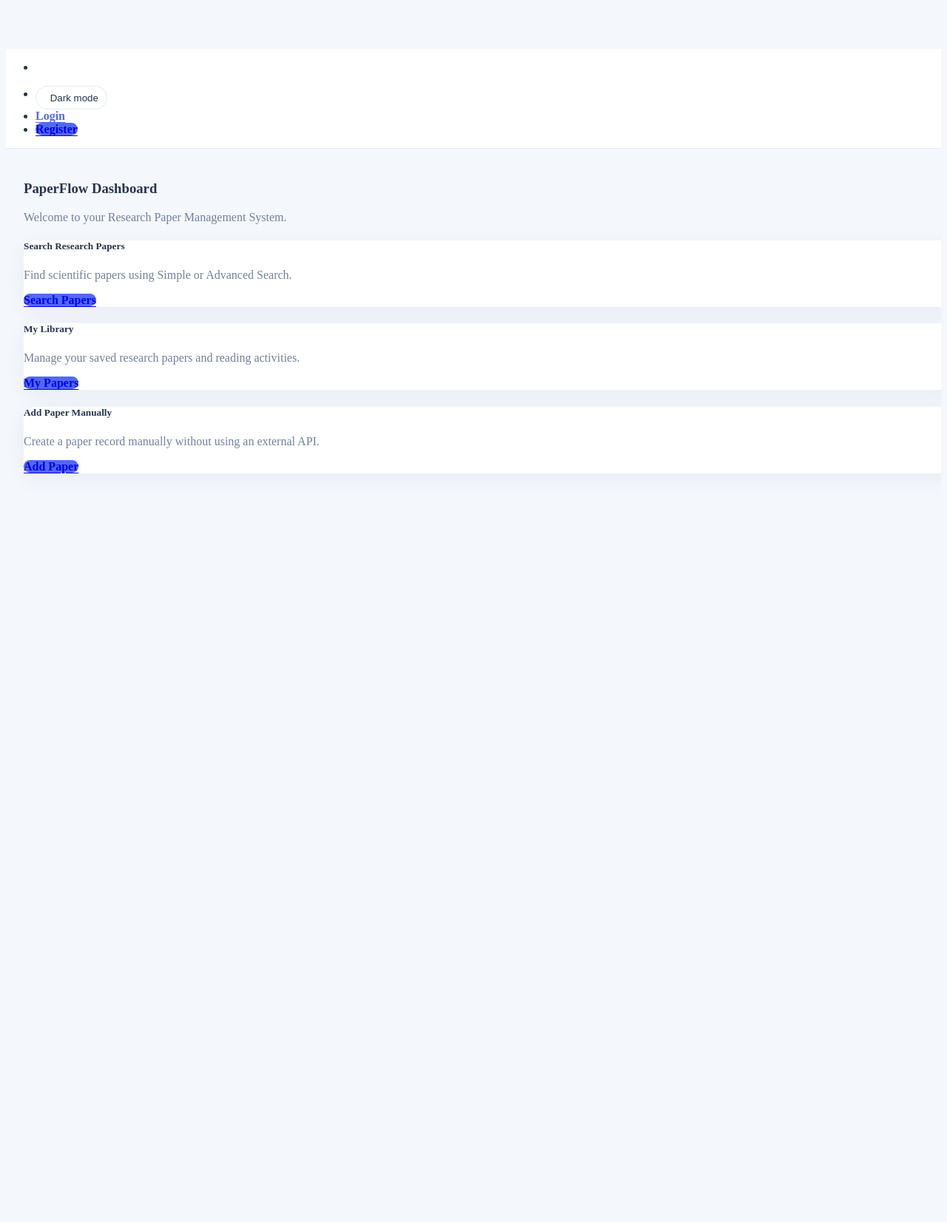
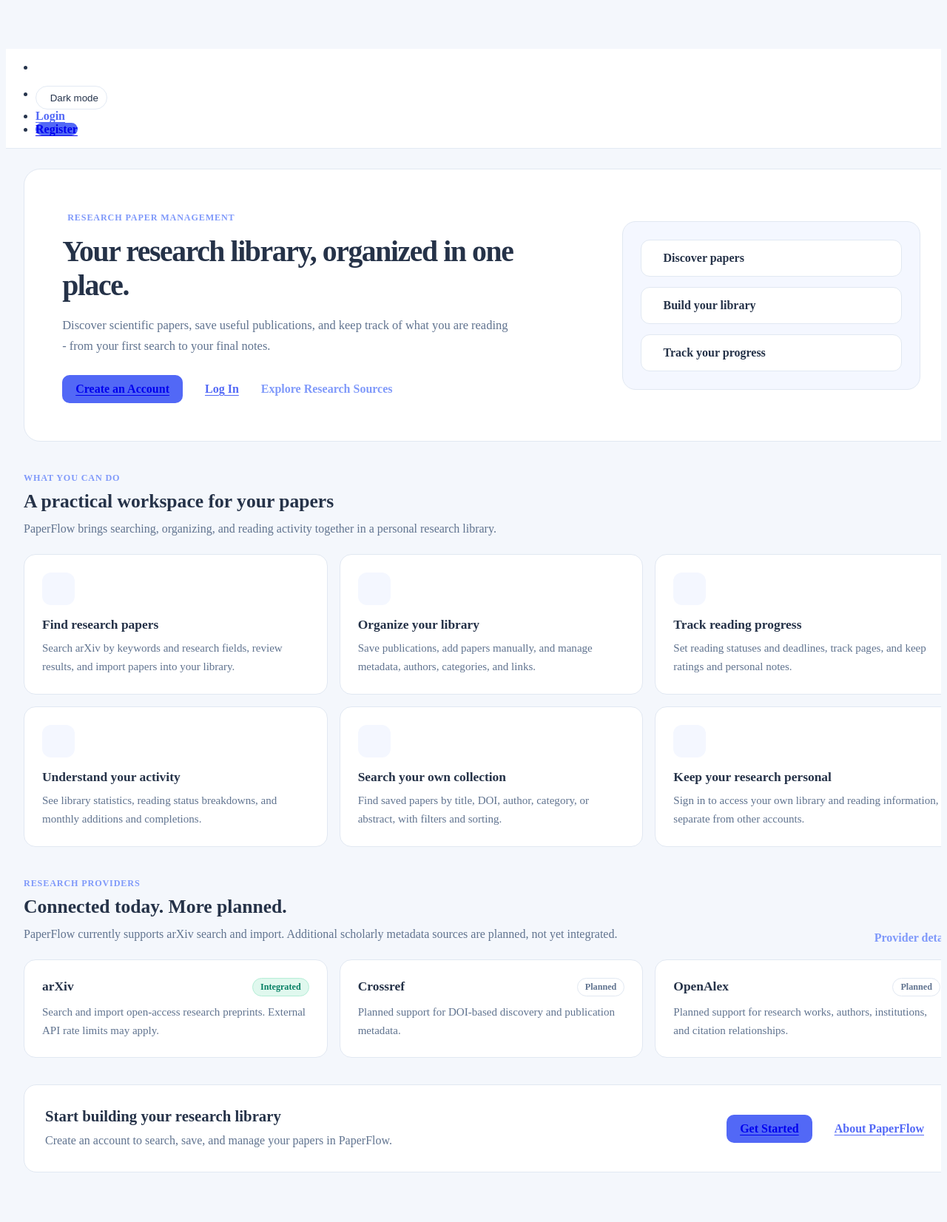
Before and after one commit to ninovvas/paperFlow-asp-net-core-app, an ASP.NET Core app: page / in a window 1280 px wide. Shown: the part 1520-3172 px from the top of the page at 74% size. Run offline with ASP.NET Core 8, Linux system fonts and the light colour scheme.

Commit message:
Adapt the start page and the menüe if the user is not logged

```diff
--- a/PaperFlow.Web/Controllers/HomeController.cs
+++ b/PaperFlow.Web/Controllers/HomeController.cs
@@ -1,25 +1,32 @@
-using Microsoft.AspNetCore.Mvc;
-using PaperFlow.Web.Models;
-using System.Diagnostics;
-
 namespace PaperFlow.Web.Controllers
 {
+    using Microsoft.AspNetCore.Authorization;
+    using Microsoft.AspNetCore.Mvc;
+    using PaperFlow.Web.Models;
+    using System.Diagnostics;
+
     public class HomeController : Controller
     {
+        [AllowAnonymous]
         public IActionResult Index()
         {
-            return View();
+            if (User.Identity?.IsAuthenticated == true)
+                return RedirectToAction(nameof(Dashboard));
+
+            return View("Landing");
         }
 
-        public IActionResult Privacy()
+        [Authorize]
+        public IActionResult Dashboard() => View("Index");
+
+        [AllowAnonymous]
+        public IActionResult Privacy() => View();
+
+        [AllowAnonymous]
+        [ResponseCache(Duration = 0, Location = ResponseCacheLocation.None, NoStore = true)]
+        public IActionResult Error() => View(new ErrorViewModel
         {
-            return View();
-        }
-
-        [ResponseCache(Duration = 0, Location = ResponseCacheLocation.None, NoStore = true)]
-        public IActionResult Error()
-        {
-            return View(new ErrorViewModel { RequestId = Activity.Current?.Id ?? HttpContext.TraceIdentifier });
-        }
+            RequestId = Activity.Current?.Id ?? HttpContext.TraceIdentifier
+        });
     }
 }
--- a/PaperFlow.Web/Controllers/PaperSearchController.cs
+++ b/PaperFlow.Web/Controllers/PaperSearchController.cs
@@ -36,7 +36,7 @@
         // GET: /PaperSearch or /PaperSearch?execute=true&...
         // GET: /PaperSearch?searchId=<token> restores cached results.
         [HttpGet("")]
-        [AllowAnonymous]
+        [Authorize]
         public async Task<IActionResult> Index(
             [FromQuery] PaperSearchViewModel model,
             [FromQuery] bool execute = false,
@@ -180,8 +180,7 @@
                 model.Results = combined;
                 model.FailedSources = result.FailedSources;
 
-                // One request covers the same offset for each selected provider.
-                // Advance by the requested page size, NOT the de-duplicated count.
+                // One request covers the same offset for each selected provider. Advance by the requested page size, NOT the de-duplicated count.
                 // A partial failure must be retryable, not silently skipped.
                 if (result.FailedSources.Count > 0)
                 {
--- /dev/null
+++ b/PaperFlow.Web/Views/Home/Landing.cshtml
@@ -0,0 +1,63 @@
+@{
+    ViewData["Title"] = "Welcome to PaperFlow";
+}
+<link rel="stylesheet" href="~/css/paperflow-landing.css" asp-append-version="true" />
+
+<div class="pf-landing">
+    <section class="pf-landing-hero" aria-labelledby="landing-title">
+        <div class="pf-landing-hero-content">
+            <span class="pf-landing-eyebrow"><i class="ti ti-book-2" aria-hidden="true"></i> Research paper management</span>
+            <h1 id="landing-title">Your research library, organized in one place.</h1>
+            <p>Discover scientific papers, save useful publications, and keep track of what you are reading - from your first search to your final notes.</p>
+            <div class="pf-landing-actions">
+                <a class="btn btn-primary" asp-area="Identity" asp-page="/Account/Register"><i class="ti ti-user-plus me-1" aria-hidden="true"></i> Create an Account</a>
+                <a class="btn btn-outline-primary" asp-area="Identity" asp-page="/Account/Login">Log In</a>
+                <a class="pf-landing-text-link" asp-controller="ResearchSources" asp-action="Index">Explore Research Sources <i class="ti ti-arrow-right" aria-hidden="true"></i></a>
+            </div>
+        </div>
+        <div class="pf-landing-visual" aria-hidden="true">
+            <div class="pf-landing-mini-card"><i class="ti ti-search"></i><span>Discover papers</span></div>
+            <div class="pf-landing-mini-card"><i class="ti ti-bookmarks"></i><span>Build your library</span></div>
+            <div class="pf-landing-mini-card"><i class="ti ti-chart-bar"></i><span>Track your progress</span></div>
+        </div>
+    </section>
+
+    <section class="pf-landing-section" aria-labelledby="features-title">
+        <div class="pf-landing-section-head">
+            <div>
+                <span class="pf-landing-kicker">WHAT YOU CAN DO</span>
+                <h2 id="features-title">A practical workspace for your papers</h2>
+                <p>PaperFlow brings searching, organizing, and reading activity together in a personal research library.</p>
+            </div>
+        </div>
+        <div class="pf-landing-grid">
+            <article class="pf-landing-feature"><span class="pf-landing-feature-icon"><i class="ti ti-search"></i></span><h3>Find research papers</h3><p>Search arXiv by keywords and research fields, review results, and import papers into your library.</p></article>
+            <article class="pf-landing-feature"><span class="pf-landing-feature-icon"><i class="ti ti-books"></i></span><h3>Organize your library</h3><p>Save publications, add papers manually, and manage metadata, authors, categories, and links.</p></article>
+            <article class="pf-landing-feature"><span class="pf-landing-feature-icon"><i class="ti ti-book-2"></i></span><h3>Track reading progress</h3><p>Set reading statuses and deadlines, track pages, and keep ratings and personal notes.</p></article>
+            <article class="pf-landing-feature"><span class="pf-landing-feature-icon"><i class="ti ti-chart-bar"></i></span><h3>Understand your activity</h3><p>See library statistics, reading status breakdowns, and monthly additions and completions.</p></article>
+            <article class="pf-landing-feature"><span class="pf-landing-feature-icon"><i class="ti ti-filter"></i></span><h3>Search your own collection</h3><p>Find saved papers by title, DOI, author, category, or abstract, with filters and sorting.</p></article>
+            <article class="pf-landing-feature"><span class="pf-landing-feature-icon"><i class="ti ti-shield-lock"></i></span><h3>Keep your research personal</h3><p>Sign in to access your own library and reading information, separate from other accounts.</p></article>
+        </div>
+    </section>
+
+    <section class="pf-landing-section" aria-labelledby="providers-title">
+        <div class="pf-landing-section-head">
+            <div>
+                <span class="pf-landing-kicker">RESEARCH PROVIDERS</span>
+                <h2 id="providers-title">Connected today. More planned.</h2>
+                <p>PaperFlow currently supports arXiv search and import. Additional scholarly metadata sources are planned, not yet integrated.</p>
+            </div>
+            <a class="pf-landing-text-link" asp-controller="ResearchSources" asp-action="Index">Provider details <i class="ti ti-arrow-right" aria-hidden="true"></i></a>
+        </div>
+        <div class="pf-landing-provider-grid">
+            <article class="pf-landing-provider"><div class="pf-landing-provider-top"><h3>arXiv</h3><span class="pf-landing-state pf-landing-state-active">Integrated</span></div><p>Search and import open-access research preprints. External API rate limits may apply.</p></article>
+            <article class="pf-landing-provider"><div class="pf-landing-provider-top"><h3>Crossref</h3><span class="pf-landing-state">Planned</span></div><p>Planned support for DOI-based discovery and publication metadata.</p></article>
+            <article class="pf-landing-provider"><div class="pf-landing-provider-top"><h3>OpenAlex</h3><span class="pf-landing-state">Planned</span></div><p>Planned support for research works, authors, institutions, and citation relationships.</p></article>
+        </div>
+    </section>
+
+    <section class="pf-landing-cta">
+        <div><h2>Start building your research library</h2><p>Create an account to search, save, and manage your papers in PaperFlow.</p></div>
+        <div class="pf-landing-actions"><a class="btn btn-primary" asp-area="Identity" asp-page="/Account/Register">Get Started</a><a class="btn btn-outline-primary" asp-controller="About" asp-action="Index">About PaperFlow</a></div>
+    </section>
+</div>
--- a/PaperFlow.Web/Views/Shared/_Sidebar.cshtml
+++ b/PaperFlow.Web/Views/Shared/_Sidebar.cshtml
@@ -1,25 +1,60 @@
+@{
+    bool isSignedIn = User.Identity?.IsAuthenticated == true;
+}
+
 <div class="brand-logo d-flex align-items-center justify-content-between px-3 py-3">
     <a asp-controller="Home" asp-action="Index" class="text-decoration-none fw-semibold fs-5">PaperFlow</a>
-    <div class="close-btn d-xl-none d-block sidebartoggler cursor-pointer" id="sidebarCollapse"><i class="ti ti-x fs-6"></i></div>
+    <div class="close-btn d-xl-none d-block sidebartoggler cursor-pointer" id="sidebarCollapse">
+        <i class="ti ti-x fs-6"></i>
+    </div>
 </div>
-<nav class="sidebar-nav scroll-sidebar" data-simplebar="">
+
+<nav class="sidebar-nav scroll-sidebar" data-simplebar="" aria-label="Main navigation">
     <ul id="sidebarnav">
-        <li class="nav-small-cap"><span class="hide-menu">OVERVIEW</span></li>
-        <li class="sidebar-item"><a class="sidebar-link" asp-controller="Home" asp-action="Index"><i class="ti ti-layout-dashboard"></i><span class="hide-menu">Dashboard</span></a></li>
-        @if (User.Identity?.IsAuthenticated == true)
+        @if (isSignedIn)
         {
-            <li class="sidebar-item"><a class="sidebar-link" asp-controller="Statistics" asp-action="Index"><i class="ti ti-chart-bar"></i><span class="hide-menu">Statistics</span></a></li>
+            <li class="nav-small-cap"><span class="hide-menu">OVERVIEW</span></li>
+            <li class="sidebar-item">
+                <a class="sidebar-link" asp-controller="Home" asp-action="Dashboard">
+                    <i class="ti ti-layout-dashboard"></i><span class="hide-menu">Dashboard</span>
+                </a>
+            </li>
+            <li class="sidebar-item">
+                <a class="sidebar-link" asp-controller="Statistics" asp-action="Index">
+                    <i class="ti ti-chart-bar"></i><span class="hide-menu">Statistics</span>
+                </a>
+            </li>
+
+            <li class="nav-small-cap"><span class="hide-menu">RESEARCH</span></li>
+            <li class="sidebar-item">
+                <a class="sidebar-link" asp-controller="PaperSearch" asp-action="Index">
+                    <i class="ti ti-search"></i><span class="hide-menu">Search Papers</span>
+                </a>
+            </li>
+
+            <li class="nav-small-cap"><span class="hide-menu">MY LIBRARY</span></li>
+            <li class="sidebar-item">
+                <a class="sidebar-link" asp-controller="Papers" asp-action="Index">
+                    <i class="ti ti-books"></i><span class="hide-menu">My Papers</span>
+                </a>
+            </li>
+            <li class="sidebar-item">
+                <a class="sidebar-link" asp-controller="Papers" asp-action="Create">
+                    <i class="ti ti-file-plus"></i><span class="hide-menu">Add Paper Manually</span>
+                </a>
+            </li>
         }
-        <li class="nav-small-cap"><span class="hide-menu">RESEARCH</span></li>
-        <li class="sidebar-item"><a class="sidebar-link" asp-controller="PaperSearch" asp-action="Index"><i class="ti ti-search"></i><span class="hide-menu">Search Papers</span></a></li>
-        @if (User.Identity?.IsAuthenticated == true)
-        {
-            <li class="nav-small-cap"><span class="hide-menu">MY LIBRARY</span></li>
-            <li class="sidebar-item"><a class="sidebar-link" asp-controller="Papers" asp-action="Index"><i class="ti ti-books"></i><span class="hide-menu">My Papers</span></a></li>
-            <li class="sidebar-item"><a class="sidebar-link" asp-controller="Papers" asp-action="Create"><i class="ti ti-file-plus"></i><span class="hide-menu">Add Paper Manually</span></a></li>
-        }
+
         <li class="nav-small-cap"><span class="hide-menu">INFORMATION</span></li>
-        <li class="sidebar-item"><a class="sidebar-link" asp-controller="ResearchSources" asp-action="Index"><i class="ti ti-plug"></i><span class="hide-menu">Research Sources</span></a></li>
-        <li class="sidebar-item"><a class="sidebar-link" asp-controller="About" asp-action="Index"><i class="ti ti-info-circle"></i><span class="hide-menu">About PaperFlow</span></a></li>
+        <li class="sidebar-item">
+            <a class="sidebar-link" asp-controller="ResearchSources" asp-action="Index">
+                <i class="ti ti-plug"></i><span class="hide-menu">Research Sources</span>
+            </a>
+        </li>
+        <li class="sidebar-item">
+            <a class="sidebar-link" asp-controller="About" asp-action="Index">
+                <i class="ti ti-info-circle"></i><span class="hide-menu">About PaperFlow</span>
+            </a>
+        </li>
     </ul>
 </nav>
--- /dev/null
+++ b/PaperFlow.Web/wwwroot/css/paperflow-landing.css
@@ -0,0 +1,280 @@
+/* Styles only for the public PaperFlow landing page. */
+.pf-landing {
+    --landing-surface: #fff;
+    --landing-text: #253248;
+    --landing-muted: #60738f;
+    --landing-border: #e1e8f2;
+    --landing-soft: #f4f7ff;
+    color: var(--landing-text);
+    padding: 3px 0 36px;
+}
+
+html[data-pf-theme="dark"] .pf-landing {
+    --landing-surface: #1d2940;
+    --landing-text: #f0f4ff;
+    --landing-muted: #bbcae4;
+    --landing-border: #34435e;
+    --landing-soft: #172237;
+}
+
+.pf-landing h1, .pf-landing h2, .pf-landing h3 {
+    color: var(--landing-text);
+    margin: 0;
+    line-height: 1.3;
+}
+
+.pf-landing p {
+    color: var(--landing-muted);
+    margin: 0;
+    line-height: 1.65;
+}
+
+.pf-landing-hero {
+    display: grid;
+    grid-template-columns: minmax(0,1.45fr) minmax(245px,.8fr);
+    gap: 28px;
+    align-items: center;
+    background: var(--landing-surface);
+    border: 1px solid var(--landing-border);
+    border-radius: 22px;
+    padding: clamp(26px,4vw,54px);
+}
+
+.pf-landing-hero-content {
+    max-width: 670px;
+}
+
+.pf-landing-eyebrow, .pf-landing-kicker {
+    color: #7f99fa;
+    font-weight: 700;
+    font-size: .76rem;
+    letter-spacing: .07em;
+    text-transform: uppercase;
+}
+
+.pf-landing-eyebrow {
+    display: inline-flex;
+    align-items: center;
+    gap: 7px;
+    margin-bottom: 16px;
+}
+
+.pf-landing-hero h1 {
+    font-size: clamp(1.9rem,3.1vw,3.2rem);
+    letter-spacing: -.035em;
+    line-height: 1.15;
+    margin-bottom: 17px;
+}
+
+.pf-landing-hero-content > p {
+    font-size: 1.03rem;
+    max-width: 605px;
+}
+
+.pf-landing-actions {
+    display: flex;
+    align-items: center;
+    flex-wrap: wrap;
+    gap: 12px;
+    margin-top: 26px;
+}
+
+.pf-landing .btn {
+    border-radius: 10px;
+    font-weight: 600;
+    padding: 10px 18px;
+}
+
+.pf-landing-text-link {
+    display: inline-flex;
+    align-items: center;
+    gap: 6px;
+    text-decoration: none;
+    color: #7f99fa;
+    font-weight: 600;
+    white-space: nowrap;
+}
+
+    .pf-landing-text-link:hover {
+        text-decoration: underline;
+        color: #9eafff;
+    }
+
+.pf-landing-visual {
+    background: var(--landing-soft);
+    border: 1px solid var(--landing-border);
+    border-radius: 18px;
+    padding: 24px;
+    display: grid;
+    gap: 14px;
+}
+
+.pf-landing-mini-card {
+    display: flex;
+    align-items: center;
+    gap: 14px;
+    padding: 15px;
+    border: 1px solid var(--landing-border);
+    border-radius: 12px;
+    background: var(--landing-surface);
+    font-weight: 600;
+    color: var(--landing-text);
+}
+
+    .pf-landing-mini-card i {
+        color: #7089f6;
+        font-size: 1.45rem;
+    }
+
+.pf-landing-section {
+    margin-top: 39px;
+}
+
+.pf-landing-section-head {
+    display: flex;
+    justify-content: space-between;
+    align-items: end;
+    gap: 18px;
+    margin-bottom: 20px;
+}
+
+.pf-landing-section h2 {
+    font-size: clamp(1.35rem,2vw,1.8rem);
+    margin: 7px 0 8px;
+}
+
+.pf-landing-grid {
+    display: grid;
+    grid-template-columns: repeat(3,minmax(0,1fr));
+    gap: 16px;
+}
+
+.pf-landing-feature, .pf-landing-provider {
+    min-width: 0;
+    background: var(--landing-surface);
+    border: 1px solid var(--landing-border);
+    border-radius: 16px;
+    padding: 24px;
+}
+
+.pf-landing-feature-icon {
+    width: 44px;
+    height: 44px;
+    border-radius: 12px;
+    background: var(--landing-soft);
+    color: #7f99fa;
+    display: flex;
+    align-items: center;
+    justify-content: center;
+    font-size: 1.45rem;
+    margin-bottom: 15px;
+}
+
+.pf-landing-feature h3, .pf-landing-provider h3 {
+    font-size: 1.09rem;
+    font-weight: 700;
+    margin-bottom: 9px;
+}
+
+.pf-landing-feature p, .pf-landing-provider p {
+    font-size: .94rem;
+}
+
+.pf-landing-provider-grid {
+    display: grid;
+    grid-template-columns: repeat(3,minmax(0,1fr));
+    gap: 16px;
+}
+
+.pf-landing-provider-top {
+    display: flex;
+    align-items: start;
+    justify-content: space-between;
+    gap: 12px;
+    margin-bottom: 9px;
+}
+
+    .pf-landing-provider-top h3 {
+        margin: 0;
+    }
+
+.pf-landing-state {
+    font-size: .76rem;
+    font-weight: 700;
+    border: 1px solid var(--landing-border);
+    border-radius: 99px;
+    padding: 4px 10px;
+    color: var(--landing-muted);
+    white-space: nowrap;
+}
+
+.pf-landing-state-active {
+    color: #067f64;
+    background: #e0f8ee;
+    border-color: #b5eed7;
+}
+
+.pf-landing-cta {
+    display: flex;
+    align-items: center;
+    justify-content: space-between;
+    gap: 20px;
+    flex-wrap: wrap;
+    margin-top: 36px;
+    padding: 28px;
+    background: var(--landing-surface);
+    border: 1px solid var(--landing-border);
+    border-radius: 17px;
+}
+
+    .pf-landing-cta h2 {
+        font-size: 1.3rem;
+        margin-bottom: 7px;
+    }
+
+    .pf-landing-cta .pf-landing-actions {
+        margin-top: 0;
+    }
+
+@media(max-width:1080px) {
+    .pf-landing-hero {
+        grid-template-columns: 1fr
+    }
+
+    .pf-landing-visual {
+        grid-template-columns: repeat(3,minmax(0,1fr));
+        padding: 14px
+    }
+
+    .pf-landing-mini-card {
+        flex-direction: column;
+        text-align: center
+    }
+
+    .pf-landing-grid {
+        grid-template-columns: repeat(2,minmax(0,1fr))
+    }
+}
+
+@media(max-width:700px) {
+    .pf-landing-hero {
+        padding: 25px
+    }
+
+    .pf-landing-grid, .pf-landing-provider-grid, .pf-landing-visual {
+        grid-template-columns: 1fr
+    }
+
+    .pf-landing-mini-card {
+        flex-direction: row
+    }
+
+    .pf-landing-section-head {
+        align-items: start;
+        flex-direction: column
+    }
+
+    .pf-landing-cta .pf-landing-actions {
+        margin-top: 6px
+    }
+}
```
